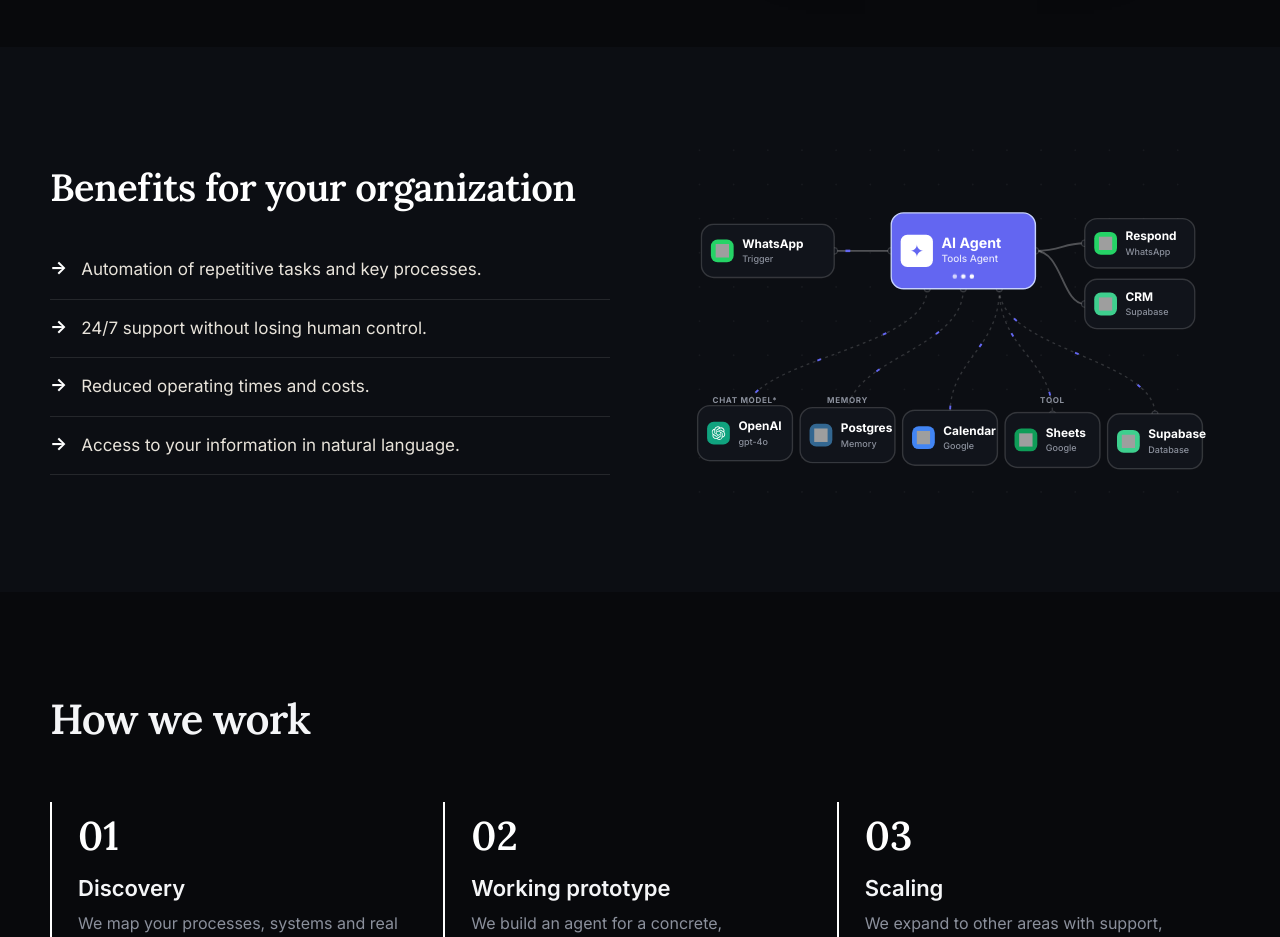
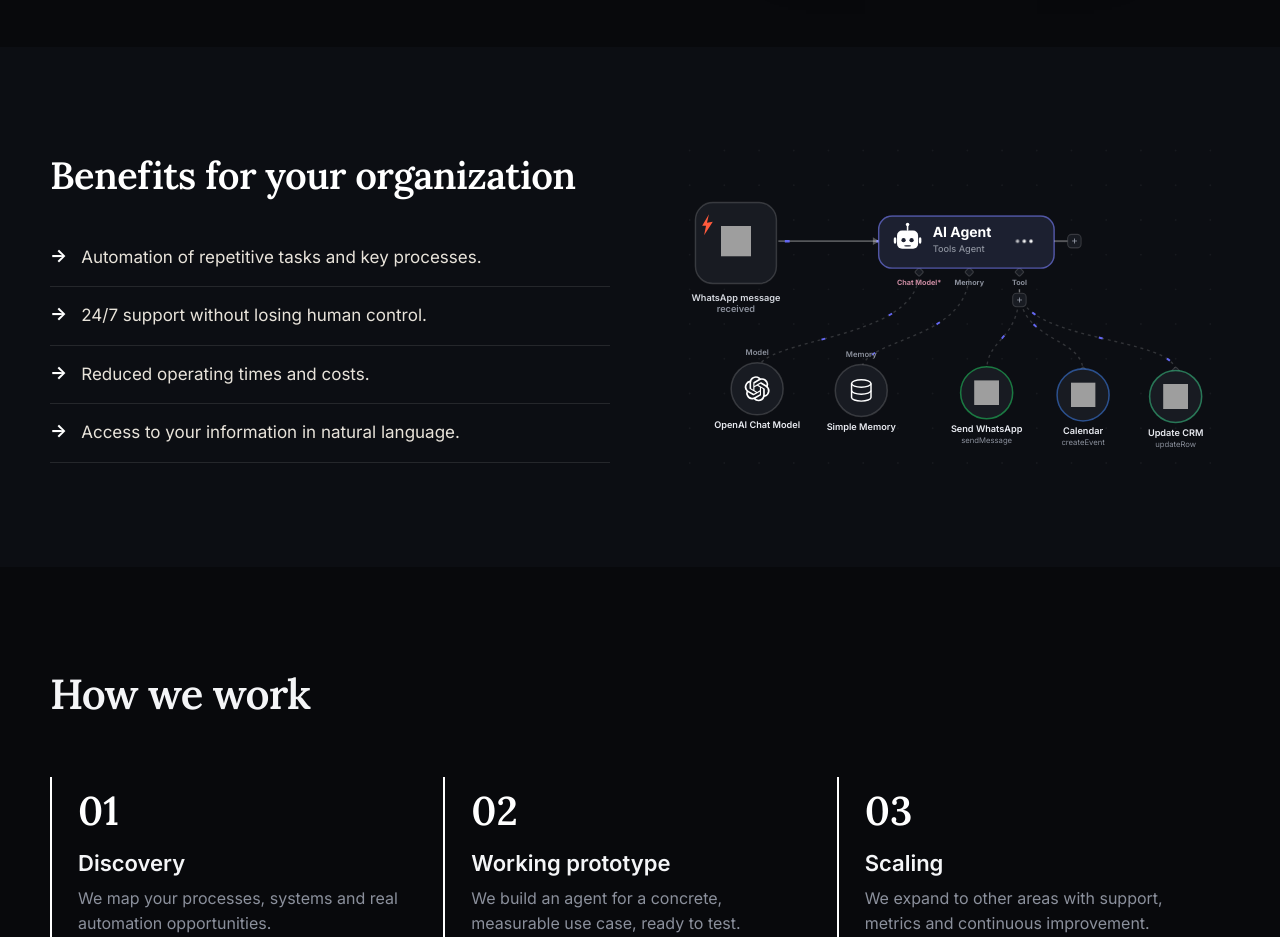
Before and after one commit to Guillemuhana/synexa, a React (Vite) app: page / in a window 1280 px wide. Shown: the part 2260-3197 px from the top of the page. Built offline with nearby package versions, Linux system fonts and the light colour scheme; grey boxes are pictures that could not be loaded.

Commit message:
Diagrama estilo n8n real: trigger + AI Agent robot + nodos circulares con logos (incluye WhatsApp)

```diff
--- a/src/App.jsx
+++ b/src/App.jsx
@@ -1318,159 +1318,159 @@
   );
 }
 
-// ---- Canvas tipo n8n: Trigger -> AI Agent (Chat Model OpenAI + Memory + Tools) -> salidas ----
+// ---- Canvas tipo n8n REAL: Trigger -> AI Agent (robot) con Chat Model / Memory / Tools ----
 function FlowDiagram() {
   const O = "#6366f1";
-  const nodeFill = "#11141b";
+  const nodeFill = "#181b22";
+  const agentFill = "#1c2030";
   const stroke = "rgba(255,255,255,.16)";
-  const wire = "rgba(255,255,255,.28)";
+  const wire = "rgba(255,255,255,.3)";
   const muted = "#8b909c";
   const F = "Inter, sans-serif";
-
-  // Flujo principal (izquierda -> derecha). Centro del Agent en y=120.
-  const flow = [
-    { x: 12,  y: 92,  w: 140, h: 56, label: "WhatsApp", sub: "Trigger",     accent: "#25d366", logo: "whatsapp" },
-    { x: 212, y: 80,  w: 152, h: 80, label: "AI Agent", sub: "Tools Agent", icon: "✦", accent: O, hot: true },
-    { x: 416, y: 86,  w: 116, h: 52, label: "Respond",  sub: "WhatsApp",    accent: "#25d366", logo: "whatsapp" },
-    { x: 416, y: 150, w: 116, h: 52, label: "CRM",      sub: "Supabase",    accent: "#3ecf8e", logo: "supabase" },
-  ];
-
-  // Sub-nodos colgando del AI Agent (puertos reales de n8n), alineados en y=292.
-  const sub = [
-    { x: 8,   y: 292, w: 100, h: 58, label: "OpenAI",   sub: "gpt-4o",   accent: "#10a37f", logo: "openai",         port: 250, cx: 58 },
-    { x: 116, y: 292, w: 100, h: 58, label: "Postgres", sub: "Memory",   accent: "#336791", logo: "postgresql",     port: 288, cx: 166 },
-    { x: 224, y: 292, w: 100, h: 58, label: "Calendar", sub: "Google",   accent: "#4285f4", logo: "googlecalendar", port: 326, cx: 274 },
-    { x: 332, y: 292, w: 100, h: 58, label: "Sheets",   sub: "Google",   accent: "#0f9d58", logo: "googlesheets",   port: 326, cx: 382 },
-    { x: 440, y: 292, w: 100, h: 58, label: "Supabase", sub: "Database", accent: "#3ecf8e", logo: "supabase",       port: 326, cx: 490 },
-  ];
-
-  const roles = [
-    { label: "CHAT MODEL*", x: 58 },
-    { label: "MEMORY", x: 166 },
-    { label: "TOOL", x: 382 },
-  ];
-
-  // Enlaces del flujo principal
-  const links = [
-    "M 152 120 C 184 120, 184 120, 212 120",     // WhatsApp -> Agent
-    "M 364 120 C 392 120, 392 112, 416 112",     // Agent -> Respond
-    "M 364 120 C 392 120, 392 176, 416 176",     // Agent -> CRM
-  ];
-
-  // Puerto inferior del Agent (y=160) -> top del sub-nodo (y=292)
-  const subLinks = sub.map((n) => `M ${n.port} 160 C ${n.port} 224, ${n.cx} 234, ${n.cx} 292`);
-
-  // chip de icono + textos de un nodo (estilo n8n)
-  const Node = ({ n, hot }) => {
-    const cs = hot ? 34 : 24;
-    const cy = n.y + (n.h - cs) / 2;
-    const mid = n.y + n.h / 2;
-    const tx = n.x + 10 + cs + 9;
+  const R = 27;          // radio de los nodos circulares
+  const CY = 270;        // centro vertical de los círculos
+  const TOP = CY - R;    // tope de los círculos
+
+  // Robot (icono del AI Agent), blanco con ojos del color del nodo
+  const Robot = ({ cx, cy, s = 26, eye = agentFill }) => (
+    <g>
+      <line x1={cx} y1={cy - s * 0.6} x2={cx} y2={cy - s * 0.44} stroke="#fff" strokeWidth="1.6" strokeLinecap="round" />
+      <circle cx={cx} cy={cy - s * 0.66} r={s * 0.07} fill="#fff" />
+      <rect x={cx - s * 0.55} y={cy - s * 0.16} width={s * 0.1} height={s * 0.26} rx="2" fill="#fff" />
+      <rect x={cx + s * 0.45} y={cy - s * 0.16} width={s * 0.1} height={s * 0.26} rx="2" fill="#fff" />
+      <rect x={cx - s * 0.42} y={cy - s * 0.42} width={s * 0.84} height={s * 0.72} rx={s * 0.2} fill="#fff" />
+      <circle cx={cx - s * 0.16} cy={cy - s * 0.04} r={s * 0.085} fill={eye} />
+      <circle cx={cx + s * 0.16} cy={cy - s * 0.04} r={s * 0.085} fill={eye} />
+      <rect x={cx - s * 0.14} y={cy + s * 0.16} width={s * 0.28} height={s * 0.05} rx="2" fill={eye} />
+    </g>
+  );
+  // Cilindro de base de datos (memoria)
+  const DBIcon = ({ cx, cy, s = 22 }) => {
+    const rx = s * 0.42, ry = s * 0.16;
     return (
-      <>
-        <rect x={n.x} y={n.y} width={n.w} height={n.h} rx="13"
-          fill={hot ? O : nodeFill} stroke={hot ? "#c7d2fe" : stroke} strokeWidth="1.5" />
-        <rect x={n.x + 10} y={cy} width={cs} height={cs} rx="7" fill={hot ? "#fff" : n.accent} />
-        {n.logo === "openai" ? (
-          <g transform={`translate(${n.x + 10 + cs * 0.2}, ${cy + cs * 0.2}) scale(${(cs * 0.6) / 24})`}>
-            <path d={OPENAI_PATH} fill="#fff" />
+      <g fill="none" stroke="#fff" strokeWidth="1.5">
+        <ellipse cx={cx} cy={cy - s * 0.3} rx={rx} ry={ry} />
+        <path d={`M ${cx - rx} ${cy - s * 0.3} V ${cy + s * 0.3} a ${rx} ${ry} 0 0 0 ${rx * 2} 0 V ${cy - s * 0.3}`} />
+        <path d={`M ${cx - rx} ${cy} a ${rx} ${ry} 0 0 0 ${rx * 2} 0`} />
       </g>
-        ) : n.logo ? (
-          <image
-            href={`https://cdn.simpleicons.org/${n.logo}/ffffff`}
-            x={n.x + 10 + cs * 0.2} y={cy + cs * 0.2}
-            width={cs * 0.6} height={cs * 0.6}
-          />
-        ) : (
-          <text x={n.x + 10 + cs / 2} y={cy + cs / 2 + (hot ? 6 : 5)} fontSize={hot ? "18" : "14"}
-            textAnchor="middle" fill={hot ? O : "#fff"}>{n.icon}</text>
-        )}
-        <text x={tx} y={mid - 3} fontSize={hot ? "15" : "12.5"} fill="#fff" fontFamily={F} fontWeight="700">{n.label}</text>
-        <text x={tx} y={mid + 12} fontSize={hot ? "10.5" : "9.5"} fontFamily={F} fontWeight="500"
-          fill={hot ? "rgba(255,255,255,.82)" : muted}>{n.sub}</text>
-      </>
     );
   };
+  const Diamond = ({ x, y }) => (
+    <rect x={x - 3.4} y={y - 3.4} width="6.8" height="6.8" rx="1.4" fill={nodeFill} stroke={stroke} strokeWidth="1.2" transform={`rotate(45 ${x} ${y})`} />
+  );
+
+  // Sub-nodos circulares (model / memory / tools). port = [x,y] del puerto del agente.
+  const subs = [
+    { cx: 80,  kind: "model",  logo: "openai",         label: "OpenAI Chat Model", role: "Model",  port: [248, 140] },
+    { cx: 188, kind: "memory",                          label: "Simple Memory",     role: "Memory", port: [300, 140] },
+    { cx: 318, kind: "tool",   logo: "whatsapp",       label: "Send WhatsApp", sub: "sendMessage", color: "#25d366", port: [352, 158] },
+    { cx: 418, kind: "tool",   logo: "googlecalendar", label: "Calendar",      sub: "createEvent", color: "#4285f4", port: [352, 158] },
+    { cx: 514, kind: "tool",   logo: "supabase",       label: "Update CRM",    sub: "updateRow",   color: "#3ecf8e", port: [352, 158] },
+  ];
+  const subLink = (s) => `M ${s.port[0]} ${s.port[1]} C ${s.port[0]} ${TOP - 30}, ${s.cx} ${TOP - 36}, ${s.cx} ${TOP}`;
 
   return (
-    <svg viewBox="0 0 548 384" style={{ width: "100%", maxWidth: 520, display: "block", margin: "0 auto" }}>
+    <svg viewBox="0 0 560 352" style={{ width: "100%", maxWidth: 540, display: "block", margin: "0 auto" }}>
       <defs>
         <radialGradient id="agentGlow" cx="50%" cy="50%" r="50%">
-          <stop offset="0%" stopColor={O} stopOpacity="0.5" />
+          <stop offset="0%" stopColor={O} stopOpacity="0.45" />
           <stop offset="100%" stopColor={O} stopOpacity="0" />
         </radialGradient>
       </defs>
 
-      {/* grilla de puntos de fondo */}
+      {/* grilla de puntos */}
       <g fill="rgba(255,255,255,.05)">
-        {Array.from({ length: 11 }).map((_, r) =>
+        {Array.from({ length: 10 }).map((_, r) =>
           Array.from({ length: 16 }).map((__, c) => (
             <circle key={`${r}-${c}`} cx={10 + c * 36} cy={14 + r * 36} r="1" />
           ))
         )}
       </g>
 
-      {/* conexiones del Agent a sus sub-nodos (punteadas + pulso) */}
+      {/* conexión trigger -> agente (sólida con pulso) */}
+      <g fill="none">
+        <path d="M 102 108 H 206" stroke={wire} strokeWidth="2" />
+        <path d="M 102 108 H 206" stroke={O} strokeWidth="2.6" strokeDasharray="5 90"
+          style={{ animation: "flow 1.7s linear infinite" }} />
+        <path d="M 200 104 L 207 108 L 200 112 Z" fill={wire} />
+      </g>
+
+      {/* conexiones agente -> sub-nodos (punteadas + pulso) */}
       <g fill="none" stroke={stroke} strokeWidth="1.4" strokeDasharray="3 4">
-        {subLinks.map((d, i) => <path key={`s-${i}`} d={d} />)}
+        {subs.map((s, i) => <path key={`s-${i}`} d={subLink(s)} />)}
       </g>
       <g fill="none" strokeWidth="2">
-        {subLinks.map((d, i) => (
-          <path key={`sf-${i}`} d={d} stroke={O} strokeDasharray="4 70"
-            style={{ animation: `flow 2.2s linear infinite`, animationDelay: `${i * 0.3}s` }} />
+        {subs.map((s, i) => (
+          <path key={`sf-${i}`} d={subLink(s)} stroke={O} strokeDasharray="4 70"
+            style={{ animation: "flow 2.3s linear infinite", animationDelay: `${i * 0.28}s` }} />
         ))}
       </g>
 
-      {/* líneas del flujo principal */}
-      <g fill="none" strokeWidth="2">
-        {links.map((d, i) => <path key={`base-${i}`} d={d} stroke={wire} />)}
-        {links.map((d, i) => (
-          <path key={`flow-${i}`} d={d} stroke={O} strokeWidth="2.6" strokeDasharray="5 95"
-            style={{ animation: `flow 1.7s linear infinite`, animationDelay: `${i * 0.25}s` }} />
-        ))}
+      {/* diamantes en puertos del agente y tope de círculos */}
+      <Diamond x={248} y={140} /><Diamond x={300} y={140} /><Diamond x={352} y={140} />
+      {subs.map((s, i) => <Diamond key={`d-${i}`} x={s.cx} y={TOP} />)}
+
+      {/* etiquetas de puerto del agente */}
+      <text x={248} y={154} fontSize="7.5" textAnchor="middle" fill="#c98aa0" fontFamily={F} fontWeight="700">Chat Model*</text>
+      <text x={300} y={154} fontSize="7.5" textAnchor="middle" fill={muted} fontFamily={F} fontWeight="700">Memory</text>
+      <text x={352} y={154} fontSize="7.5" textAnchor="middle" fill={muted} fontFamily={F} fontWeight="700">Tool</text>
+      {/* botón + del puerto Tool */}
+      <g>
+        <rect x={345} y={162} width="14" height="14" rx="4" fill={nodeFill} stroke={stroke} strokeWidth="1.1" />
+        <text x={352} y={172} fontSize="11" textAnchor="middle" fill={muted}>+</text>
       </g>
 
-      {/* puntos de puerto (conectores estilo n8n) */}
-      <g fill="#11141b" stroke={stroke} strokeWidth="1.2">
-        <circle cx="152" cy="120" r="3.4" />
-        <circle cx="212" cy="120" r="3.4" />
-        <circle cx="364" cy="120" r="3.4" />
-        <circle cx="416" cy="112" r="3.4" />
-        <circle cx="416" cy="176" r="3.4" />
-        <circle cx="250" cy="160" r="3.2" />
-        <circle cx="288" cy="160" r="3.2" />
-        <circle cx="326" cy="160" r="3.2" />
-        {sub.map((n, i) => <circle key={`pt-${i}`} cx={n.cx} cy="292" r="3.2" />)}
+      {/* ===== TRIGGER (cuadrado redondeado) ===== */}
+      <g>
+        <rect x={16} y={68} width={84} height={84} rx={18} fill={nodeFill} stroke={stroke} strokeWidth="1.5" />
+        {/* badge rayo (trigger) */}
+        <path d="M 23 92 l 7 -12 l -2 9 l 6 -1 l -9 14 l 2 -10 Z" fill="#ff5a3c" />
+        {/* logo WhatsApp del trigger */}
+        <image href="https://cdn.simpleicons.org/whatsapp/25d366" x={42} y={92} width={32} height={32} />
+        <text x={58} y={170} fontSize="9.5" textAnchor="middle" fill="#d6d9e0" fontFamily={F} fontWeight="600">WhatsApp message</text>
+        <text x={58} y={182} fontSize="9.5" textAnchor="middle" fill={muted} fontFamily={F} fontWeight="600">received</text>
       </g>
 
-      {/* etiquetas de rol bajo el Agent (Chat Model / Memory / Tool) */}
-      {roles.map((r, i) => (
-        <text key={`role-${i}`} x={r.x} y={280} fontSize="8.5" textAnchor="middle"
-          fill={muted} fontFamily={F} fontWeight="700" letterSpacing="0.7">{r.label}</text>
-      ))}
-
-      {/* sub-nodos: modelo, memoria, herramientas */}
-      {sub.map((n, i) => (
-        <g key={`sub-${i}`} style={{ animation: "float 5s ease-in-out infinite", animationDelay: `${i * 0.4}s` }}>
-          <Node n={n} hot={false} />
+      {/* ===== AI AGENT ===== */}
+      <circle cx={297} cy={108} r="70" fill="url(#agentGlow)" style={{ animation: "pulse 2.6s ease-in-out infinite" }} />
+      <rect x={206} y={82} width={182} height={54} rx={14} fill={agentFill} stroke="rgba(124,131,255,.6)" strokeWidth="1.5" />
+      <Robot cx={236} cy={108} s={26} />
+      <text x={262} y={104} fontSize="14.5" fill="#fff" fontFamily={F} fontWeight="700">AI Agent</text>
+      <text x={262} y={119} fontSize="9.5" fill={muted} fontFamily={F} fontWeight="500">Tools Agent</text>
+      {/* puerto de salida + */}
+      <g>
+        <line x1={388} y1={108} x2={402} y2={108} stroke={wire} strokeWidth="2" />
+        <rect x={402} y={101} width={14} height={14} rx="4" fill={nodeFill} stroke={stroke} strokeWidth="1.1" />
+        <text x={409} y={111} fontSize="11" textAnchor="middle" fill={muted}>+</text>
       </g>
-      ))}
-
-      {/* nodos del flujo principal */}
-      {flow.map((n, i) => (
-        <g key={`flow-n-${i}`}>
-          {n.hot && (
-            <circle cx={n.x + n.w / 2} cy={n.y + n.h / 2} r="62" fill="url(#agentGlow)"
-              style={{ animation: "pulse 2.4s ease-in-out infinite" }} />
-          )}
-          <Node n={n} hot={!!n.hot} />
-          {n.hot && (
+      {/* thinking dots */}
       <g fill="#fff">
         {[0, 1, 2].map((d) => (
-                <circle key={d} cx={n.x + n.w / 2 - 9 + d * 9} cy={n.y + n.h - 13} r="2.4"
+          <circle key={d} cx={350 + d * 7} cy={108} r="1.8"
             style={{ animation: "pulse 1.2s ease-in-out infinite", animationDelay: `${d * 0.2}s` }} />
         ))}
       </g>
+
+      {/* ===== SUB-NODOS CIRCULARES ===== */}
+      {subs.map((s, i) => (
+        <g key={`circle-${i}`} style={{ animation: "float 5s ease-in-out infinite", animationDelay: `${i * 0.35}s` }}>
+          {s.role && (
+            <text x={s.cx} y={TOP - 8} fontSize="8" textAnchor="middle" fill={muted} fontFamily={F} fontWeight="600">{s.role}</text>
+          )}
+          <circle cx={s.cx} cy={CY} r={R} fill={nodeFill} stroke={s.color ? `${s.color}88` : stroke} strokeWidth="1.6" />
+          {s.kind === "model" ? (
+            <g transform={`translate(${s.cx - 13}, ${CY - 13}) scale(${26 / 24})`}>
+              <path d={OPENAI_PATH} fill="#fff" />
+            </g>
+          ) : s.kind === "memory" ? (
+            <DBIcon cx={s.cx} cy={CY} s={24} />
+          ) : (
+            <image href={`https://cdn.simpleicons.org/${s.logo}/${(s.color || "#fff").replace("#", "")}`}
+              x={s.cx - 13} y={CY - 13} width={26} height={26} />
+          )}
+          <text x={s.cx} y={CY + R + 14} fontSize="9.5" textAnchor="middle" fill="#e8eaf0" fontFamily={F} fontWeight="600">{s.label}</text>
+          {s.sub && (
+            <text x={s.cx} y={CY + R + 25} fontSize="8" textAnchor="middle" fill={muted} fontFamily={F}>{s.sub}</text>
           )}
         </g>
       ))}
```
Lines whose indentation alone changed are shown as unchanged.
